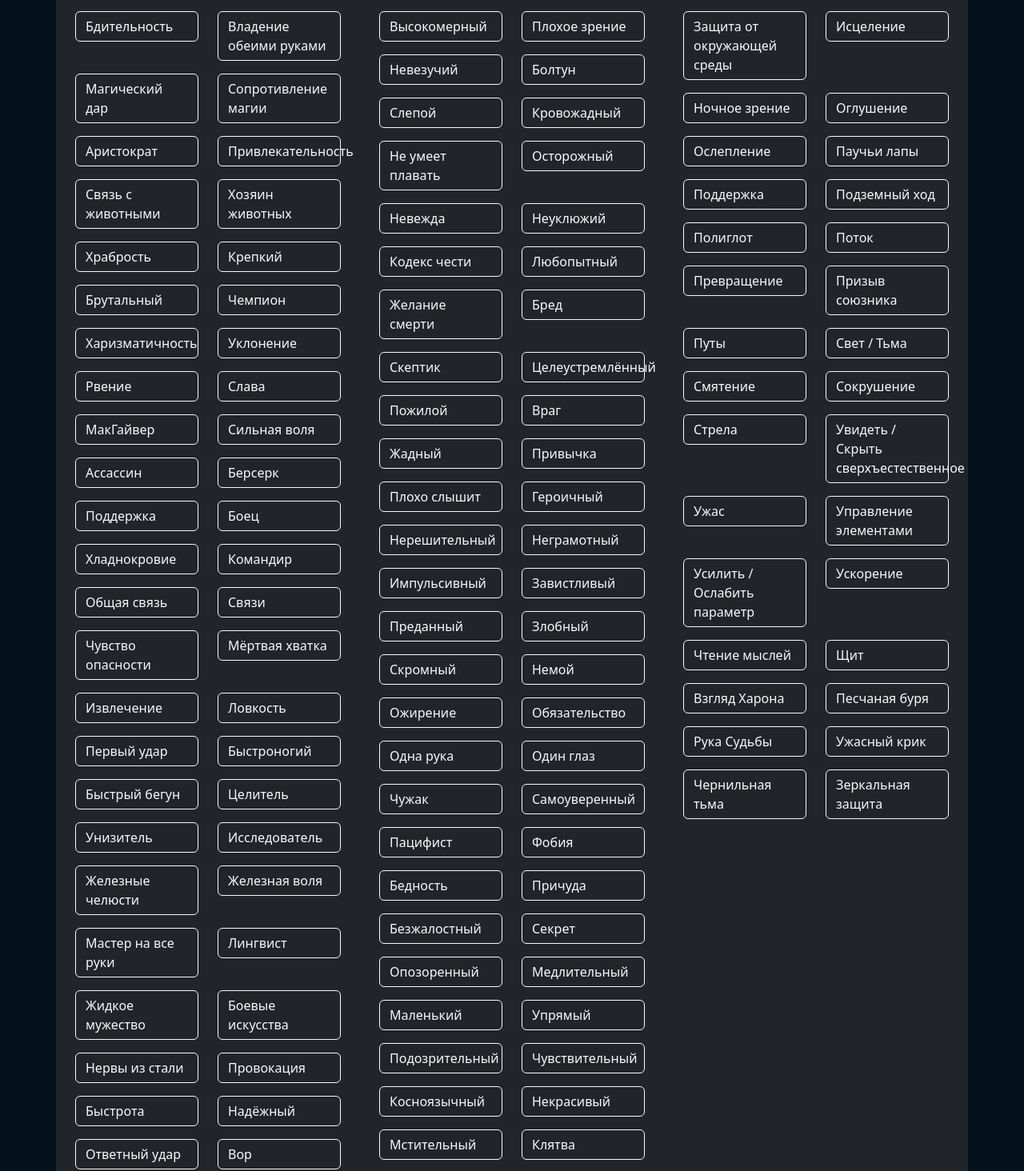
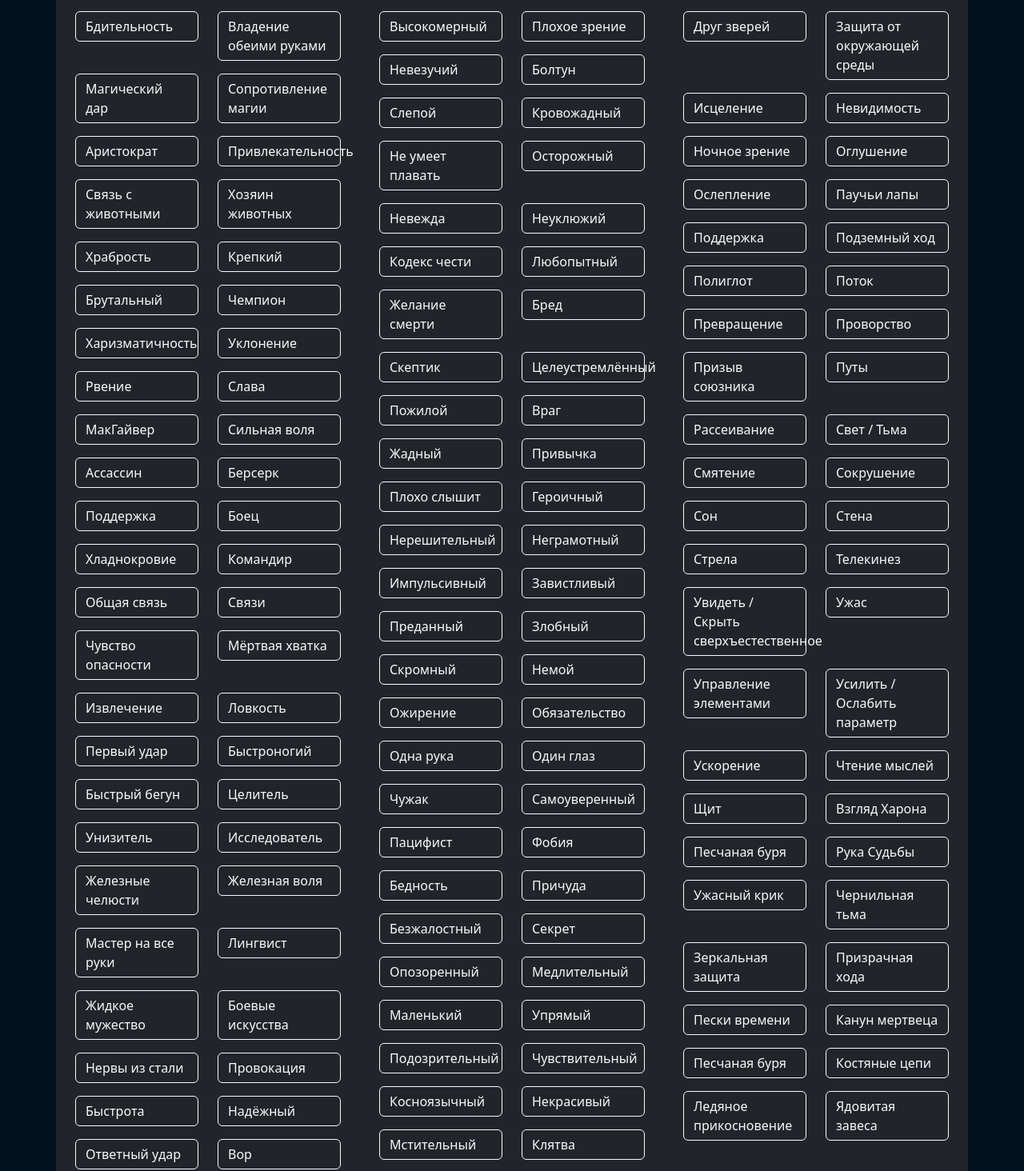
Before and after one commit to zebratul/swade-picker, a React (Create React App) app: page / in a window 1280 px wide. Shown: the part 369-1833 px from the top of the page at 80% size. Built offline with nearby package versions, Linux system fonts and the light colour scheme; the HTML template or start-up script is replaced by a standard one.

Commit message:
added powers

```diff
--- a/src/Characteristics.js
+++ b/src/Characteristics.js
@@ -13,13 +13,13 @@ export const powers = [
     //   prerequisites: "Закалённый",
     //   cost: -2,
     // },
-    // {
-    //   name: "Волна",
-    //   type: "Магия",
-    //   description: "Сбивает врагов с ног в зоне действия.",
-    //   prerequisites: "Закалённый",
-    //   cost: -2,
-    // },
+    {
+      name: "Волна",
+      type: "Магия",
+      description: "Сбивает врагов с ног в зоне действия.",
+      prerequisites: "Закалённый",
+      cost: -2,
+    },
     {
       name: "Доспех",
       type: "Магия",
@@ -104,13 +104,13 @@ export const powers = [
     //   prerequisites: "Закалённый",
     //   cost: -2,
     // },
-    // {
-    //   name: "Невидимость",
-    //   type: "Магия",
-    //   description: "Делает персонажа невидимым для противников.",
-    //   prerequisites: "Закалённый",
-    //   cost: -2,
-    // },
+    {
+      name: "Невидимость",
+      type: "Магия",
+      description: "Делает персонажа невидимым для противников.",
+      prerequisites: "Закалённый",
+      cost: -2,
+    },
     // {
     //   name: "Неосязаемость",
     //   type: "Магия",
@@ -188,13 +188,13 @@ export const powers = [
       prerequisites: "Специальное (зависит от вида превращения)",
       cost: -2,
     },
-    // {
-    //   name: "Проворство",
-    //   type: "Магия",
-    //   description: "Позволяет совершать два действия за раунд.",
-    //   prerequisites: "Закалённый",
-    //   cost: -2,
-    // },
+    {
+      name: "Проворство",
+      type: "Магия",
+      description: "Позволяет совершать два действия за раунд.",
+      prerequisites: "Закалённый",
+      cost: -2,
+    },
     {
       name: "Призыв союзника",
       type: "Магия",
@@ -223,13 +223,13 @@ export const powers = [
     //   prerequisites: "Закалённый",
     //   cost: -2,
     // },
-    // {
-    //   name: "Рассеивание",
-    //   type: "Магия",
-    //   description: "Прерывание вражеских заклинаний или магических эффектов.",
-    //   prerequisites: "Закалённый",
-    //   cost: -2,
-    // },
+    {
+      name: "Рассеивание",
+      type: "Магия",
+      description: "Прерывание вражеских заклинаний или магических эффектов.",
+      prerequisites: "Закалённый",
+      cost: -2,
+    },
     {
       name: "Свет / Тьма",
       type: "Магия",
@@ -258,20 +258,20 @@ export const powers = [
       prerequisites: "Новичок",
       cost: -2,
     },
-    // {
-    //   name: "Сон",
-    //   type: "Магия",
-    //   description: "Усыпляет врагов в зоне действия.",
-    //   prerequisites: "Закалённый",
-    //   cost: -2,
-    // },
-    // {
-    //   name: "Стена",
-    //   type: "Магия",
-    //   description: "Создаёт магическую стену для защиты или блокировки врагов.",
-    //   prerequisites: "Закалённый",
-    //   cost: -2,
-    // },
+    {
+      name: "Сон",
+      type: "Магия",
+      description: "Усыпляет врагов в зоне действия.",
+      prerequisites: "Закалённый",
+      cost: -2,
+    },
+    {
+      name: "Стена",
+      type: "Магия",
+      description: "Создаёт магическую стену для защиты или блокировки врагов.",
+      prerequisites: "Закалённый",
+      cost: -2,
+    },
     {
       name: "Стрела",
       type: "Магия",
@@ -279,13 +279,13 @@ export const powers = [
       prerequisites: "Новичок",
       cost: -2,
     },
-    // {
-    //   name: "Телекинез",
-    //   type: "Магия",
-    //   description: "Перемещение объектов или существ силой мысли.",
-    //   prerequisites: "Закалённый",
-    //   cost: -2,
-    // },
+    {
+      name: "Телекинез",
+      type: "Магия",
+      description: "Перемещение объектов или существ силой мысли.",
+      prerequisites: "Закалённый",
+      cost: -2,
+    },
     // {
     //   name: "Телепортация",
     //   type: "Магия",
@@ -391,6 +391,55 @@ export const powers = [
       prerequisites: "Новичок",
       cost: -2,
     },
+    {
+        name: "Призрачная хода",
+        type: "Магия",
+        description: "Позволяет персонажу двигаться сквозь стены и другие физические препятствия, как призрак.",
+        prerequisites: "Закалённый",
+        cost: -2,
+    },
+    {
+        name: "Пески времени",
+        type: "Магия",
+        description: "Позволяет персонажу кратковременно замедлять или ускорять время вокруг себя.",
+        prerequisites: "Закалённый",
+        cost: -2,
+    },
+    {
+        name: "Канун мертвеца",
+        type: "Магия",
+        description: "Вызывает на помощь духа умершего бойца, который сражается на стороне героя.",
+        prerequisites: "Закалённый",
+        cost: -2,
+    },
+    {
+        name: "Песчаная буря",
+        type: "Магия",
+        description: "Призывает вихрь песка и камней, который дезориентирует и ранит противников.",
+        prerequisites: "Закалённый",
+        cost: -2,
+    },
+    {
+        name: "Костяные цепи",
+        type: "Магия",
+        description: "Призывает магические цепи из костей, которые сковывают и удерживают врагов.",
+        prerequisites: "Закалённый",
+        cost: -2,
+    },
+    {
+        name: "Ледяное прикосновение",
+        type: "Магия",
+        description: "Позволяет герою коснуться врага и заморозить его, нанося урон холодом.",
+        prerequisites: "Закалённый",
+        cost: -2,
+    },
+    {
+        name: "Ядовитая завеса",
+        type: "Магия",
+        description: "Призывает магическое облако ядовитого газа, которое дезориентирует и наносит урон врагам.",
+        prerequisites: "Закалённый",
+        cost: -2,
+    }
   ];
 
   export const flaws = [
```
